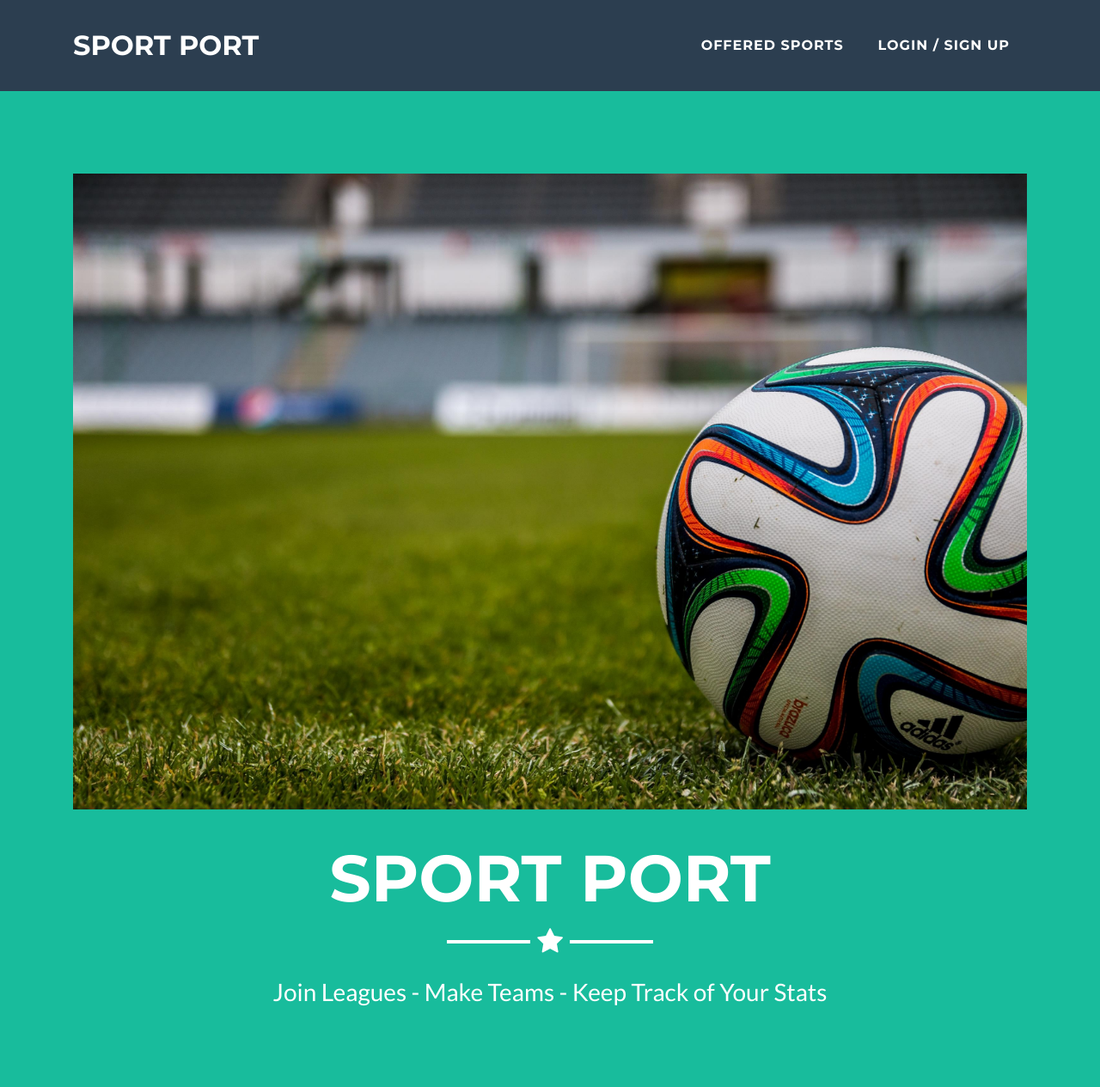
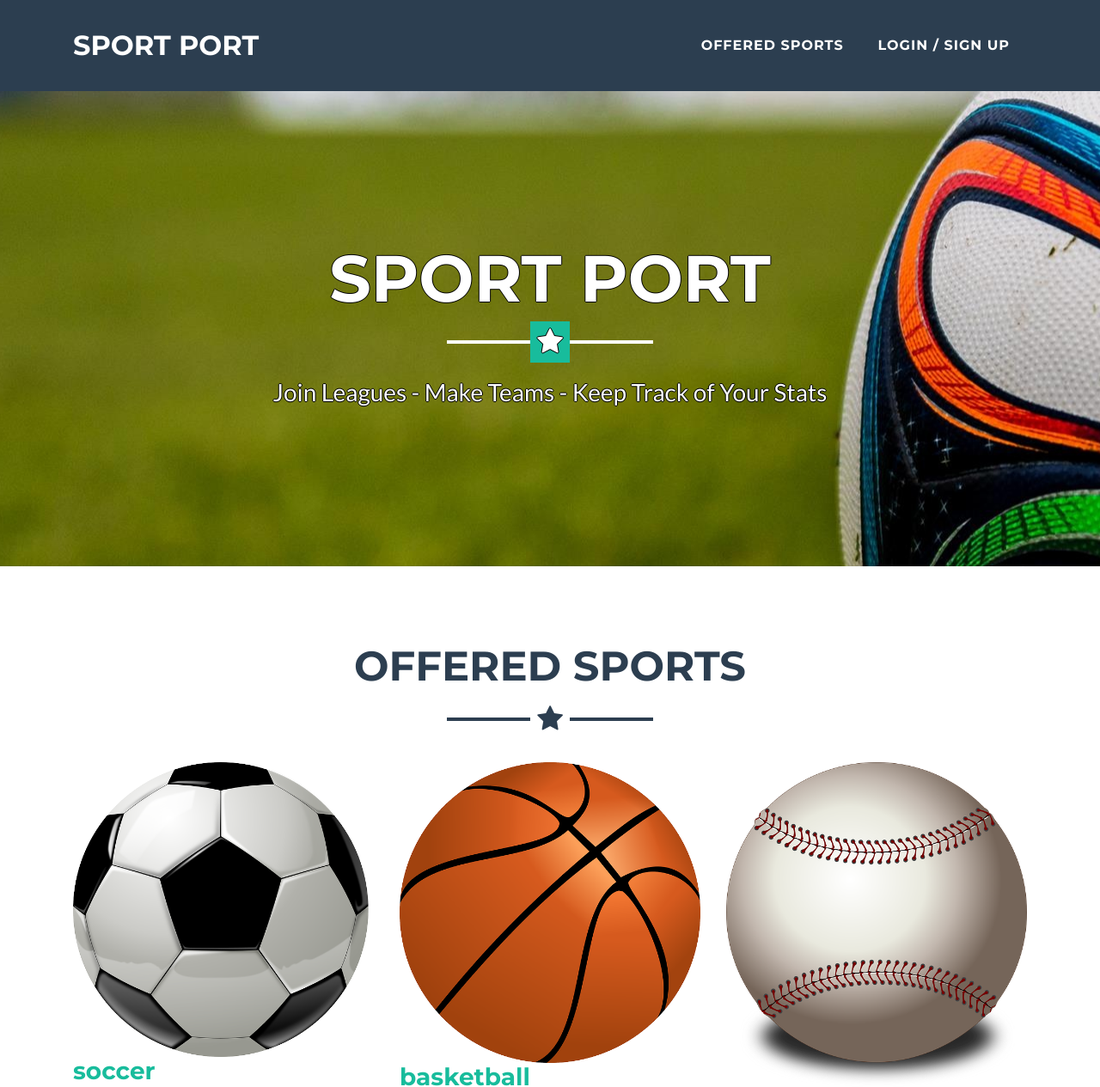
Before and after one commit to 0xMack/sportport, a PHP site: page / in a window 1280 px wide. Shown: the top 1265 px of the page at 86% size. Run offline with PHP 8.4, Linux system fonts and the light colour scheme.

Commit message:
Picture Fixes

```diff
--- a/css/freelancer.css
+++ b/css/freelancer.css
@@ -323,3 +323,12 @@ a {
   padding: 30px;
   vertical-align: top;
 }
+
+.title-home{
+    background: center no-repeat url("../img/HomeBackground.jpeg");
+}
+.title-home-margins{
+    margin-top: 7%;
+    margin-bottom: 7%;
+    text-shadow: 1px 0 0 #000, 0 -1px 0 #000, 0 1px 0 #000, -1px 0 0 #000;
+}
--- a/index.php
+++ b/index.php
@@ -1,9 +1,8 @@
 <?php include('includes/header.php'); ?>
 
     <!-- Header -->
-    <header class="masthead bg-primary text-white text-center">
-      <div class="container">
-        <img class="img-fluid mb-5 d-block mx-auto" src="img/soccer.jpeg" alt="soccer picture" id="soc">
+    <header class="title-home masthead bg-primary text-white text-center ">
+      <div class="container title-home-margins">
         <h1 class="text-uppercase mb-0">Sport Port</h1>
         <hr class="star-light">
         <h2 class="font-weight-light mb-0">Join Leagues - Make Teams - Keep Track of Your Stats</h2>
```
Also changed, not shown: img/HomeBackground.jpeg (renamed from img/Soccer.jpeg), img/hockey.png (deleted), img/sports/game.png (deleted), img/sports/hockey.png.
